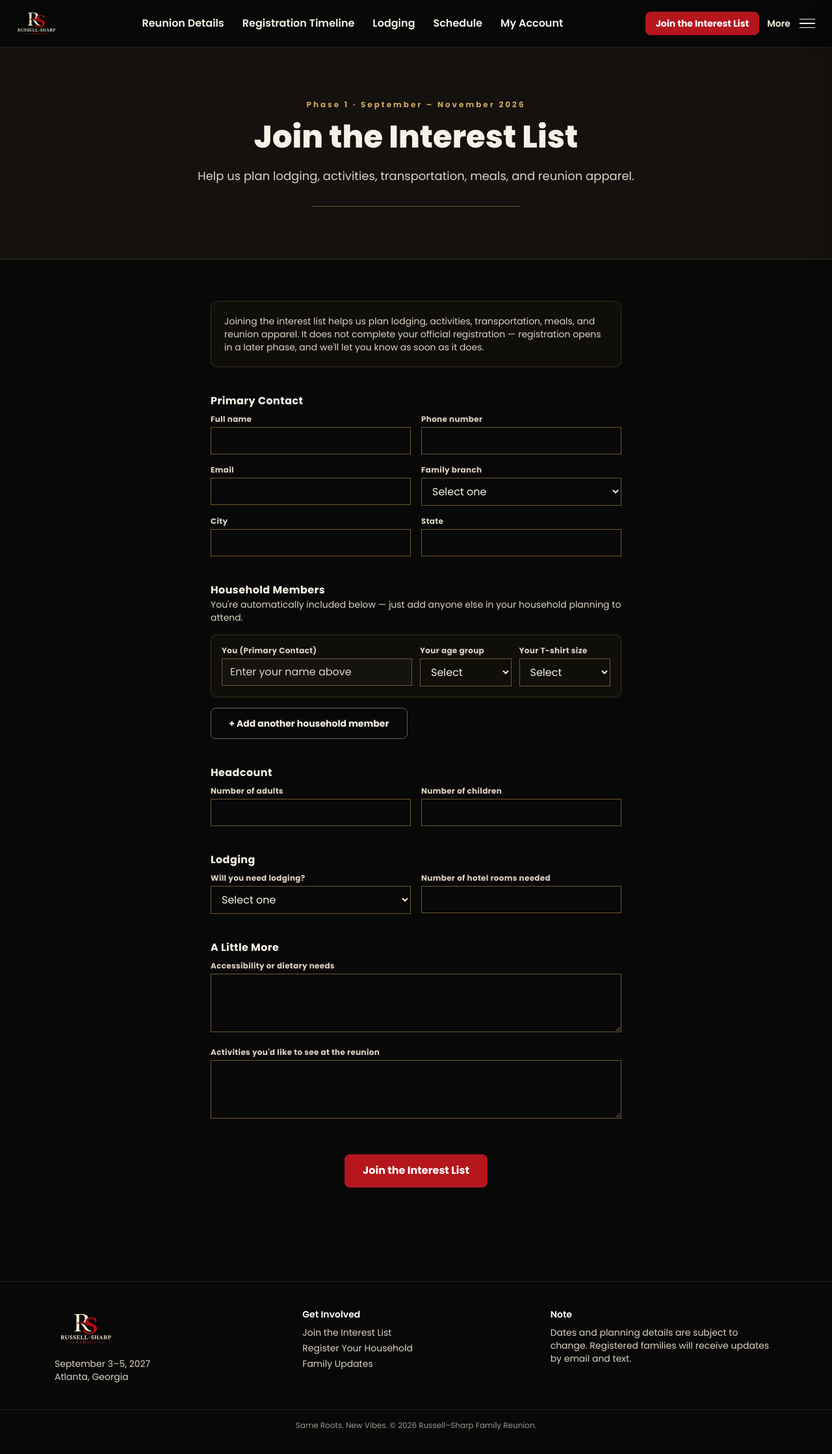
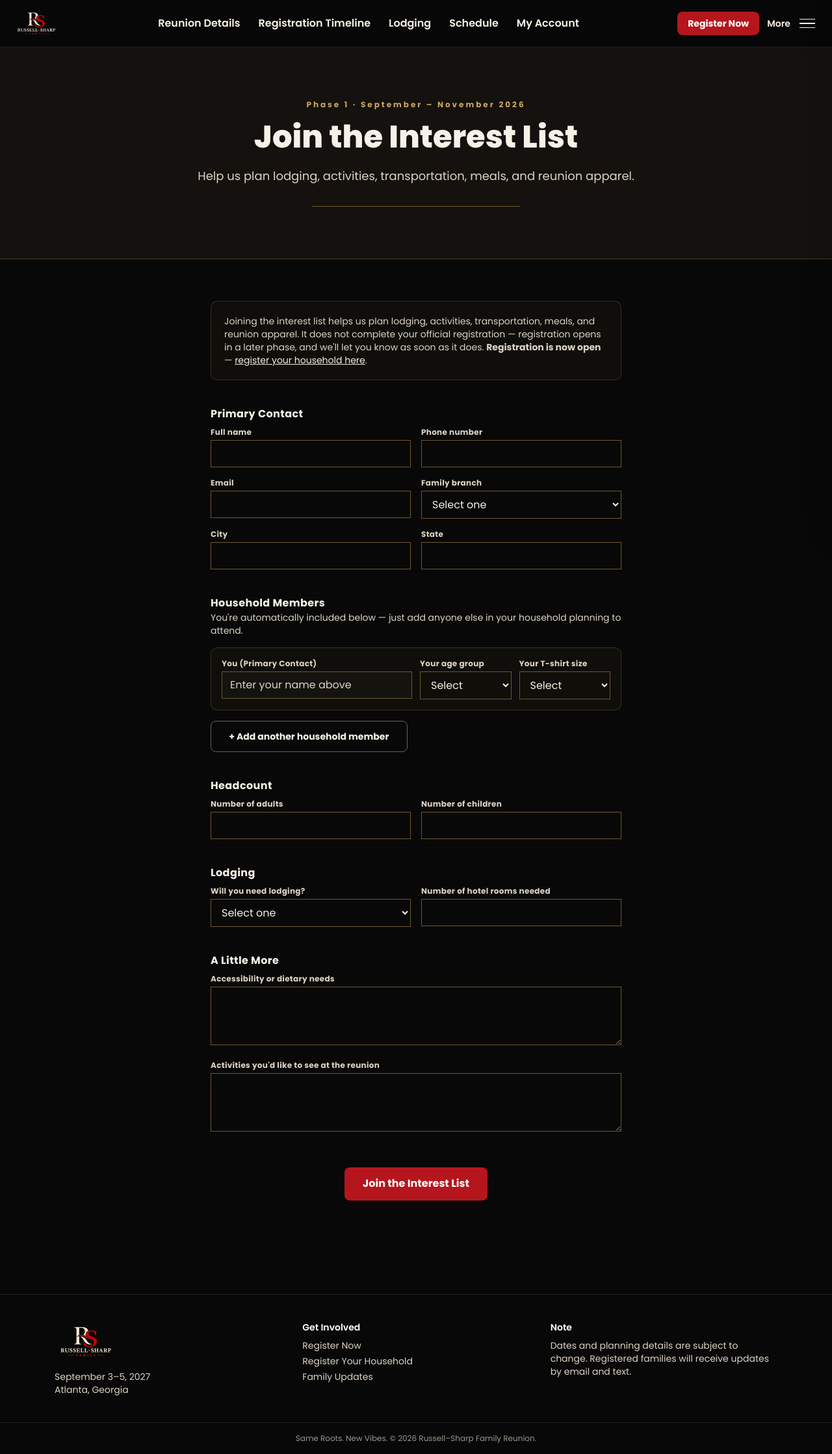
Before and after one commit to monica853/russell-sharp-reunion, a Next.js app: page /interest-list in a window 1280 px wide. Shown: the whole page at 65% size. Built offline with nearby package versions, Linux system fonts and the light colour scheme.

Commit message:
Phase-aware homepage

```diff
--- a/src/app/interest-list/page.tsx
+++ b/src/app/interest-list/page.tsx
@@ -1,3 +1,5 @@
+import Link from "next/link";
+import { CURRENT_PHASE } from "@/lib/config";
 import PageHero from "@/components/PageHero";
 import InterestForm from "@/components/InterestForm";
 
@@ -20,6 +22,16 @@ export default function InterestListPage() {
           Joining the interest list helps us plan lodging, activities, transportation, meals, and reunion apparel.
           It does not complete your official registration &mdash; registration opens in a later phase, and we&apos;ll
           let you know as soon as it does.
+          {CURRENT_PHASE >= 2 && (
+            <>
+              {" "}
+              <strong>Registration is now open</strong> &mdash;{" "}
+              <Link href="/register" className="underline text-[var(--gold-bright)]">
+                register your household here
+              </Link>
+              .
+            </>
+          )}
         </p>
         <InterestForm />
       </section>
--- a/src/app/layout.tsx
+++ b/src/app/layout.tsx
@@ -2,6 +2,7 @@ import type { Metadata } from "next";
 import "./globals.css";
 import Navbar from "@/components/Navbar";
 import Footer from "@/components/Footer";
+import { CURRENT_PHASE } from "@/lib/config";
 
 const SITE_URL = "https://russellsharpfamily.com";
 const OG_IMAGE = "/images/og-image.png";
@@ -39,7 +40,7 @@ export default function RootLayout({ children }: LayoutProps<"/">) {
   return (
     <html lang="en" className="h-full antialiased">
       <body className="min-h-full flex flex-col">
-        <Navbar />
+        <Navbar registrationOpen={CURRENT_PHASE >= 2} />
         <main className="flex-1">{children}</main>
         <Footer />
       </body>
--- a/src/app/page.tsx
+++ b/src/app/page.tsx
@@ -16,6 +16,7 @@ import {
 import Countdown from "@/components/Countdown";
 import OrganizedBy from "@/components/OrganizedBy";
 import { TIMELINE } from "@/lib/timeline";
+import { CURRENT_PHASE } from "@/lib/config";
 import { getSheetValues } from "@/lib/googleSheets";
 import { INTEREST_TAB, INTEREST_COLS } from "@/lib/sheetsSchema";
 
@@ -61,6 +62,7 @@ function SectionGrid({ items }: { items: SectionLink[] }) {
 export const dynamic = "force-dynamic";
 
 export default async function Home() {
+  const registrationOpen = CURRENT_PHASE >= 2;
   // Live counts pulled straight from the Interest List sheet — "Families"
   // counts rows marked as the household's primary contact (Relationship =
   // "Self"), "Family Members" counts every named person on the list.
@@ -103,15 +105,17 @@ export default async function Home() {
             </p>
 
             <div className="mt-9 flex flex-wrap gap-4">
-              <Link href="/interest-list" className="btn-primary">
-                Join the Interest List
+              <Link href={registrationOpen ? "/register" : "/interest-list"} className="btn-primary">
+                {registrationOpen ? "Register Now" : "Join the Interest List"}
               </Link>
               <Link href="/reunion-details" className="btn-outline-clean">
                 Reunion Details
               </Link>
             </div>
             <p className="mt-4 text-sm text-[var(--pearl-dim)] max-w-sm">
-              No payment required at this stage &mdash; joining the list simply helps us plan lodging, activities, and reunion apparel.
+              {registrationOpen
+                ? "Registration is open \u2014 register your household and pay your $25 deposit to hold your family\u2019s spot."
+                : "No payment required at this stage \u2014 joining the list simply helps us plan lodging, activities, and reunion apparel."}
             </p>
           </div>
 
@@ -166,10 +170,12 @@ export default async function Home() {
             {familiesCount} Families &middot; {membersCount} Family Members &middot; And Counting
           </p>
           <p className="mt-2 text-sm text-[var(--pearl-dim)]">
-            Join the interest list to receive updates and help us plan.
+            {registrationOpen
+              ? "Register your household to hold your spot and receive updates."
+              : "Join the interest list to receive updates and help us plan."}
           </p>
-          <Link href="/interest-list" className="btn-primary mt-6 inline-flex">
-            Count My Family In
+          <Link href={registrationOpen ? "/register" : "/interest-list"} className="btn-primary mt-6 inline-flex">
+            {registrationOpen ? "Register My Family" : "Count My Family In"}
           </Link>
         </div>
       </section>
@@ -188,7 +194,13 @@ export default async function Home() {
         <div className="space-y-10">
           <div>
             <p className="text-xs tracking-[0.15em] text-[var(--gold)] font-semibold mb-4">REUNION 2027</p>
-            <SectionGrid items={REUNION_SECTIONS} />
+            <SectionGrid
+              items={REUNION_SECTIONS.map((s) =>
+                registrationOpen && s.href === "/register"
+                  ? { ...s, title: "Register Now", body: "Sign up your household and pay your $25 deposit." }
+                  : s
+              )}
+            />
           </div>
           <div className="h-px bg-[var(--gold-dark)]/40" />
           <div>
--- a/src/app/reunion-details/page.tsx
+++ b/src/app/reunion-details/page.tsx
@@ -1,4 +1,5 @@
 import Link from "next/link";
+import { CURRENT_PHASE } from "@/lib/config";
 import PageHero from "@/components/PageHero";
 
 export const metadata = {
@@ -55,8 +56,8 @@ export default function ReunionDetailsPage() {
         </p>
 
         <div className="text-center">
-          <Link href="/interest-list" className="btn-deco">
-            Join the Interest List
+          <Link href={CURRENT_PHASE >= 2 ? "/register" : "/interest-list"} className="btn-deco">
+            {CURRENT_PHASE >= 2 ? "Register Now" : "Join the Interest List"}
           </Link>
         </div>
       </section>
--- a/src/components/Footer.tsx
+++ b/src/components/Footer.tsx
@@ -1,5 +1,6 @@
 import Image from "next/image";
 import Link from "next/link";
+import { CURRENT_PHASE } from "@/lib/config";
 
 export default function Footer() {
   return (
@@ -20,7 +21,13 @@ export default function Footer() {
         <div>
           <p className="font-semibold text-white mb-2">Get Involved</p>
           <ul className="space-y-1 text-[var(--pearl-dim)]">
-            <li><Link className="hover:text-white transition-colors" href="/interest-list">Join the Interest List</Link></li>
+            <li>
+              {CURRENT_PHASE >= 2 ? (
+                <Link className="hover:text-white transition-colors" href="/register">Register Now</Link>
+              ) : (
+                <Link className="hover:text-white transition-colors" href="/interest-list">Join the Interest List</Link>
+              )}
+            </li>
             <li><Link className="hover:text-white transition-colors" href="/register">Register Your Household</Link></li>
             <li><Link className="hover:text-white transition-colors" href="/updates">Family Updates</Link></li>
           </ul>
--- a/src/components/Navbar.tsx
+++ b/src/components/Navbar.tsx
@@ -41,7 +41,7 @@ const DRAWER_GROUPS: { label: string; links: NavLink[] }[] = [
   },
 ];
 
-export default function Navbar() {
+export default function Navbar({ registrationOpen = false }: { registrationOpen?: boolean }) {
   const [open, setOpen] = useState(false);
 
   useEffect(() => {
@@ -80,8 +80,11 @@ export default function Navbar() {
 
           <div className="flex items-center gap-3 shrink-0">
             <div className="hidden sm:block">
-              <Link href="/interest-list" className="btn-primary text-sm !py-2 !px-4">
-                Join the Interest List
+              <Link
+                href={registrationOpen ? "/register" : "/interest-list"}
+                className="btn-primary text-sm !py-2 !px-4"
+              >
+                {registrationOpen ? "Register Now" : "Join the Interest List"}
               </Link>
             </div>
 
--- a/src/lib/config.ts
+++ b/src/lib/config.ts
@@ -8,7 +8,7 @@
 //   2 = Registration & Deposit (opens after Phase 1)
 //   3 = Lodging & Final Selections (early 2027)
 //   4 = Final Reunion Information (Jul–Aug 2027)
-export const CURRENT_PHASE: 1 | 2 | 3 | 4 = 1;
+export const CURRENT_PHASE: 1 | 2 | 3 | 4 = 2;
 
 export const REUNION_DATE = "2027-09-03T09:00:00-04:00";
 
@@ -24,8 +24,8 @@ export const FROM_EMAIL = "updates@russellsharpfamily.com";
 // without needing to check the Google Sheet themselves. Add or remove
 // emails here any time.
 export const ALERT_CC_EMAILS: string[] = [
-  // "monicalrussell@gmail.com",
-  // "shaw0033@gmail.com,
+  "shaw0033@gmail.com",
+  "monicalrussell@gmail.com",
 ];
 
 export const HOTEL = {
--- a/src/lib/email.ts
+++ b/src/lib/email.ts
@@ -38,5 +38,5 @@ export async function sendEmail(opts: {
 }
 
 export function alertCcList(): string[] {
-  return ALERT_CC_EMAILS.filter(Boolean);
+  return [...new Set(ALERT_CC_EMAILS.filter(Boolean).map((e) => e.trim().toLowerCase()))];
 }
--- a/src/lib/households.ts
+++ b/src/lib/households.ts
@@ -40,7 +40,11 @@ export function today(): string {
 }
 
 export async function findHousehold(email: string): Promise<Household | null> {
-  const rows = await getSheetValues(DIRECTORY_TAB).catch(() => [] as string[][]);
+  const rows = await getSheetValues(DIRECTORY_TAB).catch((err) => {
+    // Don't hide setup problems (wrong tab name, sheet not shared, etc.) — they look like "not found" otherwise.
+    console.error(`Could not read the "${DIRECTORY_TAB}" tab:`, err);
+    return [] as string[][];
+  });
   const target = email.trim().toLowerCase();
   for (let i = DIR_FIRST_ROW - 1; i < rows.length; i++) {
     if (String(rows[i][DIR_COLS.householdEmail] ?? "").trim().toLowerCase() === target) {
@@ -103,6 +107,15 @@ Same Roots. New Vibes.
   return true;
 }
 
+// Google Sheets returns dates as serial numbers (e.g. 46308) when read unformatted.
+function formatSheetDate(v: unknown): string {
+  if (typeof v === "number" && v > 20000 && v < 100000) {
+    const d = new Date(Date.UTC(1899, 11, 30) + Math.round(v) * 86400000);
+    return d.toLocaleDateString("en-US", { timeZone: "UTC" });
+  }
+  return String(v ?? "");
+}
+
 export async function loadInvoice(sheetName: string): Promise<InvoiceLine[]> {
   const rows = await getSheetValues(sheetName);
   const lines: InvoiceLine[] = [];
@@ -112,7 +125,7 @@ export async function loadInvoice(sheetName: string): Promise<InvoiceLine[]> {
     if (!type) continue;
     lines.push({
       rowNum: i + 1,
-      date: String(r[INV_COLS.date] ?? ""),
+      date: formatSheetDate(r[INV_COLS.date]),
       type,
       name: String(r[INV_COLS.name] ?? ""),
       relationship: String(r[INV_COLS.relationship] ?? ""),
```
